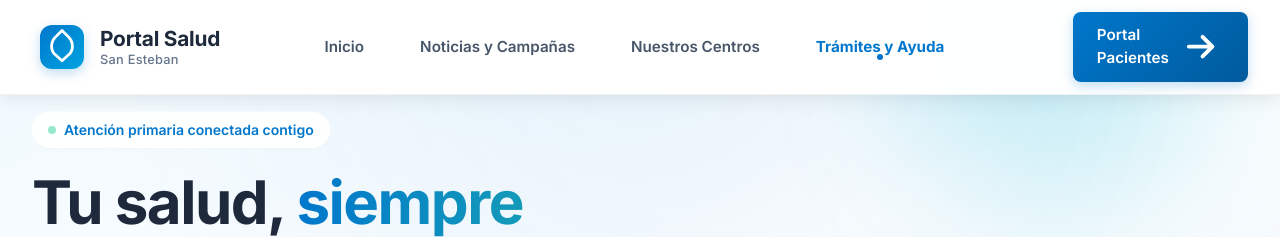
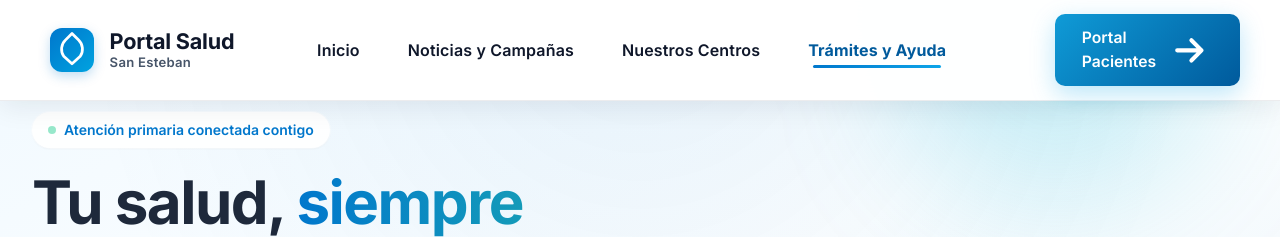
Before and after one commit to garancibiacl/cesfamsanesteban, a plain HTML site: page index.html in a window 1280 px wide. Shown: the top 237 px of the page. Drawn offline with nearby package versions, Linux system fonts and the light colour scheme.

Commit message:
Improve navigation bar accessibility and styling

```diff
--- a/css/styles.css
+++ b/css/styles.css
@@ -40,29 +40,31 @@ body.is-locked {
     left: 0;
     width: 100%;
     z-index: 1000;
-    background: rgba(255, 255, 255, 0.98);
-    backdrop-filter: blur(16px);
-    -webkit-backdrop-filter: blur(16px);
-    box-shadow: 0 2px 20px rgba(0, 0, 0, 0.1);
-    border-bottom: 1px solid rgba(0, 0, 0, 0.05);
+    background: rgba(255, 255, 255, 0.97);
+    backdrop-filter: blur(18px);
+    -webkit-backdrop-filter: blur(18px);
+    box-shadow: 0 6px 26px rgba(15, 23, 42, 0.08);
+    border-bottom: 1px solid rgba(15, 23, 42, 0.08);
     transition: all 0.4s cubic-bezier(0.25, 0.8, 0.25, 1);
-    padding: 0.75rem 0;
+    padding: 0.85rem 0;
 }
 
 /* Efecto al hacer scroll */
 .navbar--scrolled {
-    box-shadow: 0 4px 30px rgba(0, 0, 0, 0.15);
+    box-shadow: 0 18px 46px rgba(15, 23, 42, 0.18);
     background: rgba(255, 255, 255, 0.98) !important;
-    padding: 0.5rem 0;
+    border-bottom-color: rgba(15, 23, 42, 0.16);
+    padding: 0.55rem 0;
 }
 
 .navbar__container {
     max-width: 1280px;
     margin: 0 auto;
-    padding: 0 2rem;
+    padding: 0 2.5rem;
     display: flex;
     align-items: center;
     justify-content: space-between;
+    gap: 2rem;
 }
 
 /* Logo y marca */
@@ -70,11 +72,11 @@ body.is-locked {
     display: inline-flex;
     align-items: center;
     gap: 1rem;
-    color: #1E293B;
+    color: #0F172A;
     text-decoration: none;
     transition: transform 0.3s ease;
-    padding: 0.25rem 0.5rem;
-    border-radius: 8px;
+    padding: 0.35rem 0.6rem;
+    border-radius: 10px;
 }
 
 .navbar__brand:hover {
@@ -109,23 +111,23 @@ body.is-locked {
 
 .navbar__brand-title {
     font-weight: 700;
-    font-size: 1.3rem;
-    color: #1E293B;
+    font-size: 1.35rem;
+    color: #0F172A;
     letter-spacing: -0.01em;
     margin: 0;
 }
 
 .navbar__brand-subtitle {
-    font-size: 0.8rem;
-    color: #64748B;
-    font-weight: 500;
+    font-size: 0.82rem;
+    color: #475569;
+    font-weight: 600;
     letter-spacing: 0.02em;
 }
 
 /* Menú de navegación */
 .navbar__menu {
     display: flex;
-    gap: 1.5rem;
+    gap: 2rem;
     margin: 0;
     padding: 0;
     list-style: none;
@@ -133,77 +135,104 @@ body.is-locked {
 
 .navbar__link {
     position: relative;
-    color: #475569;
+    display: inline-flex;
+    align-items: center;
+    gap: 0.35rem;
+    color: #0F172A;
     font-weight: 600;
-    font-size: 0.95rem;
+    font-size: 1rem;
+    letter-spacing: 0.01em;
     text-decoration: none;
-    padding: 0.75rem 1rem;
-    border-radius: 8px;
-    transition: all 0.3s ease;
+    padding: 0.75rem 0.5rem;
+    border-radius: 10px;
+    transition: all 0.25s ease;
+    outline: 2px solid transparent;
+    outline-offset: 3px;
+}
+
+.navbar__link::after {
+    content: '';
+    position: absolute;
+    bottom: 0.4rem;
+    left: 0.8rem;
+    right: 0.8rem;
+    height: 3px;
+    background: linear-gradient(135deg, #0077CC 0%, #0EA5E9 100%);
+    border-radius: 9999px;
+    opacity: 0;
+    transform: scaleX(0.4);
+    transition: opacity 0.2s ease, transform 0.2s ease;
+    pointer-events: none;
 }
 
 .navbar__link:hover,
 .navbar__link:focus-visible {
-    color: #0077CC;
-    background: rgba(0, 119, 204, 0.05);
+    color: #005A9C;
+    background: rgba(14, 165, 233, 0.08);
+}
+
+.navbar__link:focus-visible {
+    outline: 3px solid rgba(14, 165, 233, 0.45);
+    outline-offset: 4px;
+}
+
+.navbar__link:hover::after,
+.navbar__link:focus-visible::after {
+    opacity: 1;
+    transform: scaleX(1);
 }
 
 .navbar__link--active {
-    color: #0077CC;
+    color: #005A9C;
     font-weight: 700;
 }
 
 .navbar__link--active::after {
-    content: '';
-    position: absolute;
-    bottom: 0.5rem;
-    left: 50%;
-    transform: translateX(-50%);
-    width: 6px;
-    height: 6px;
-    background: #0077CC;
-    border-radius: 50%;
+    opacity: 1;
+    transform: scaleX(1);
 }
 
 /* Botones de acción */
 .navbar__actions {
     display: flex;
     align-items: center;
-    gap: 1rem;
-    margin-left: 2rem;
+    gap: 1.25rem;
+    margin-left: 2.25rem;
 }
 
 .navbar__btn {
     display: inline-flex;
     align-items: center;
     justify-content: center;
-    gap: 0.5rem;
-    padding: 0.7rem 1.5rem;
-    border-radius: 8px;
+    gap: 0.55rem;
+    padding: 0.75rem 1.65rem;
+    border-radius: 10px;
     font-weight: 600;
-    font-size: 0.95rem;
+    font-size: 0.98rem;
     text-decoration: none;
-    transition: all 0.3s cubic-bezier(0.4, 0, 0.2, 1);
+    transition: transform 0.25s ease, box-shadow 0.25s ease, background 0.25s ease;
     border: none;
     cursor: pointer;
     position: relative;
     overflow: hidden;
+    outline: 2px solid transparent;
+    outline-offset: 3px;
 }
 
 .navbar__btn--primary {
-    background: linear-gradient(135deg, #0077CC 0%, #005A9C 100%);
+    background: linear-gradient(135deg, #0F9BD7 0%, #005A9C 100%);
     color: white;
-    box-shadow: 0 4px 12px rgba(0, 119, 204, 0.25);
+    box-shadow: 0 8px 24px rgba(14, 165, 233, 0.28);
 }
 
 .navbar__btn--primary:hover {
-    transform: translateY(-2px);
-    box-shadow: 0 8px 20px rgba(0, 119, 204, 0.35);
+    transform: translateY(-3px);
+    box-shadow: 0 14px 32px rgba(14, 165, 233, 0.35);
 }
 
 .navbar__btn--primary:active {
     transform: translateY(0);
-    box-shadow: 0 2px 8px rgba(0, 119, 204, 0.25);
+    box-shadow: 0 4px 12px rgba(14, 165, 233, 0.3);
 }
 
 /* Menú móvil */
@@ -218,6 +247,8 @@ body.is-locked {
     border: 1px solid rgba(0, 0, 0, 0.1);
     cursor: pointer;
     transition: all 0.3s ease;
+    outline: 2px solid transparent;
+    outline-offset: 3px;
 }
 
 .navbar__toggle:hover {
@@ -263,8 +294,8 @@ body.is-locked {
     width: 100%;
     height: 100vh;
     background: rgba(255, 255, 255, 0.98);
-    backdrop-filter: blur(16px);
-    -webkit-backdrop-filter: blur(16px);
+    backdrop-filter: blur(18px);
+    -webkit-backdrop-filter: blur(18px);
     z-index: 999;
     padding: 5rem 1.5rem 2rem;
     transform: translateX(100%);
@@ -305,12 +336,19 @@ body.is-locked {
     text-decoration: none;
     border-radius: 8px;
     transition: all 0.2s ease;
+    outline: 2px solid transparent;
+    outline-offset: 2px;
 }
 
 .navbar__mobile-link:hover,
 .navbar__mobile-link:focus-visible {
-    background: rgba(0, 119, 204, 0.05);
-    color: #0077CC;
+    background: rgba(14, 165, 233, 0.12);
+    color: #005A9C;
+}
+
+.navbar__mobile-link:focus-visible {
+    outline: 3px solid rgba(14, 165, 233, 0.35);
+    outline-offset: 4px;
 }
 
 .navbar__mobile-cta {
@@ -319,21 +357,28 @@ body.is-locked {
     justify-content: center;
     gap: 0.5rem;
     width: 100%;
-    padding: 0.85rem 1.5rem;
+    padding: 0.95rem 1.5rem;
     margin-top: 1.5rem;
-    background: linear-gradient(135deg, #0077CC 0%, #005A9C 100%);
+    background: linear-gradient(135deg, #0F9BD7 0%, #005A9C 100%);
     color: white;
     font-weight: 600;
     font-size: 1rem;
     text-decoration: none;
-    border-radius: 8px;
-    transition: all 0.3s ease;
-    box-shadow: 0 4px 12px rgba(0, 119, 204, 0.25);
+    border-radius: 10px;
+    transition: transform 0.25s ease, box-shadow 0.25s ease;
+    box-shadow: 0 8px 24px rgba(14, 165, 233, 0.28);
+    outline: 2px solid transparent;
+    outline-offset: 3px;
 }
 
 .navbar__mobile-cta:hover {
-    transform: translateY(-2px);
-    box-shadow: 0 8px 20px rgba(0, 119, 204, 0.35);
+    transform: translateY(-3px);
+    box-shadow: 0 14px 32px rgba(14, 165, 233, 0.35);
+}
+
+.navbar__mobile-cta:focus-visible {
+    outline: 3px solid rgba(14, 165, 233, 0.45);
+    outline-offset: 3px;
 }
 
 /* Estilos responsivos */
@@ -347,13 +392,13 @@ body.is-locked {
     }
 
     .navbar__container {
-        padding: 0 1.5rem;
+        padding: 0 1.75rem;
     }
 }
 
 @media (max-width: 768px) {
     .navbar__container {
-        padding: 0 1.25rem;
+        padding: 0 1.35rem;
     }
 
     .navbar__brand-title {
@@ -365,7 +410,7 @@ body.is-locked {
     }
 
     .navbar__btn {
-        padding: 0.6rem 1.25rem;
+        padding: 0.65rem 1.35rem;
         font-size: 0.9rem;
     }
 }
@@ -394,12 +439,33 @@ body.is-locked {
     }
 
     .navbar__btn {
-        padding: 0.5rem 1rem;
+        padding: 0.55rem 1.1rem;
         font-size: 0.85rem;
     }
 
     .navbar__mobile {
         padding: 4.5rem 1rem 2rem;
+    }
+}
+
+.navbar__brand:focus-visible,
+.navbar__btn:focus-visible,
+.navbar__toggle:focus-visible {
+    outline: 3px solid rgba(14, 165, 233, 0.45);
+    outline-offset: 4px;
+}
+
+@media (prefers-reduced-motion: reduce) {
+    .navbar,
+    .navbar__btn,
+    .navbar__link,
+    .navbar__mobile,
+    .navbar__mobile-cta,
+    .navbar__toggle {
+        transition-duration: 0.01ms !important;
+        transition-timing-function: linear !important;
+        animation-duration: 0.01ms !important;
+        animation-iteration-count: 1 !important;
     }
 }
 
```
